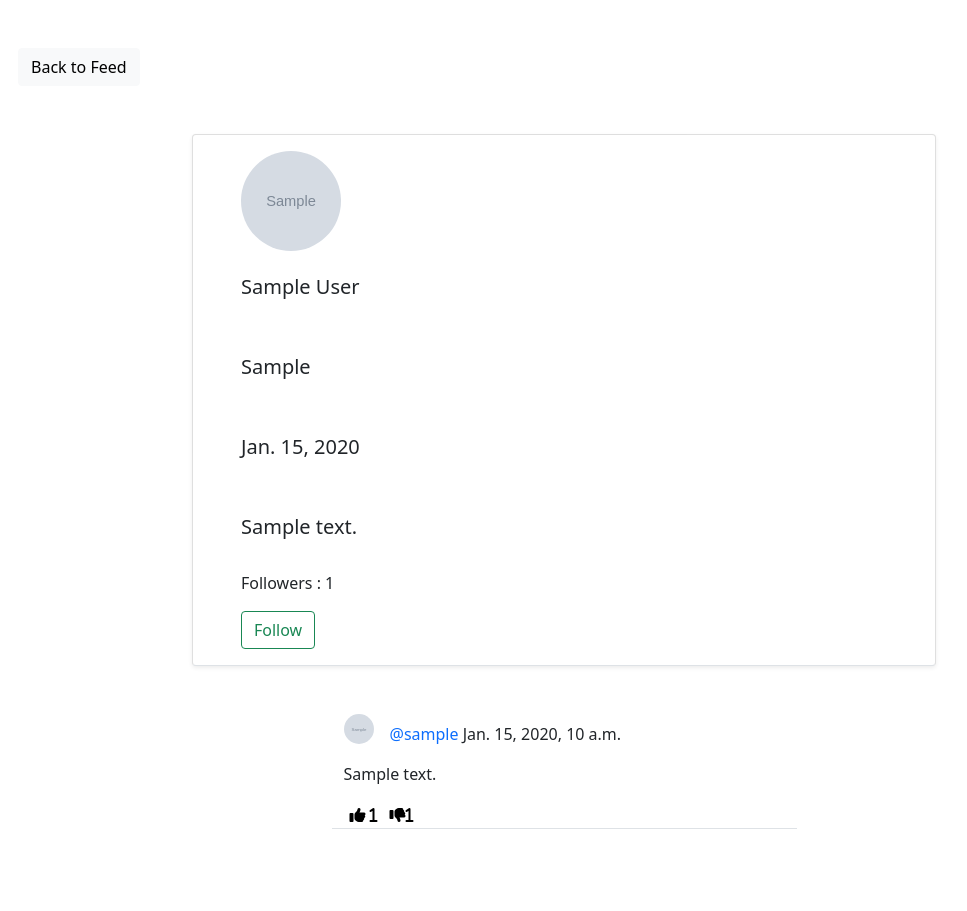
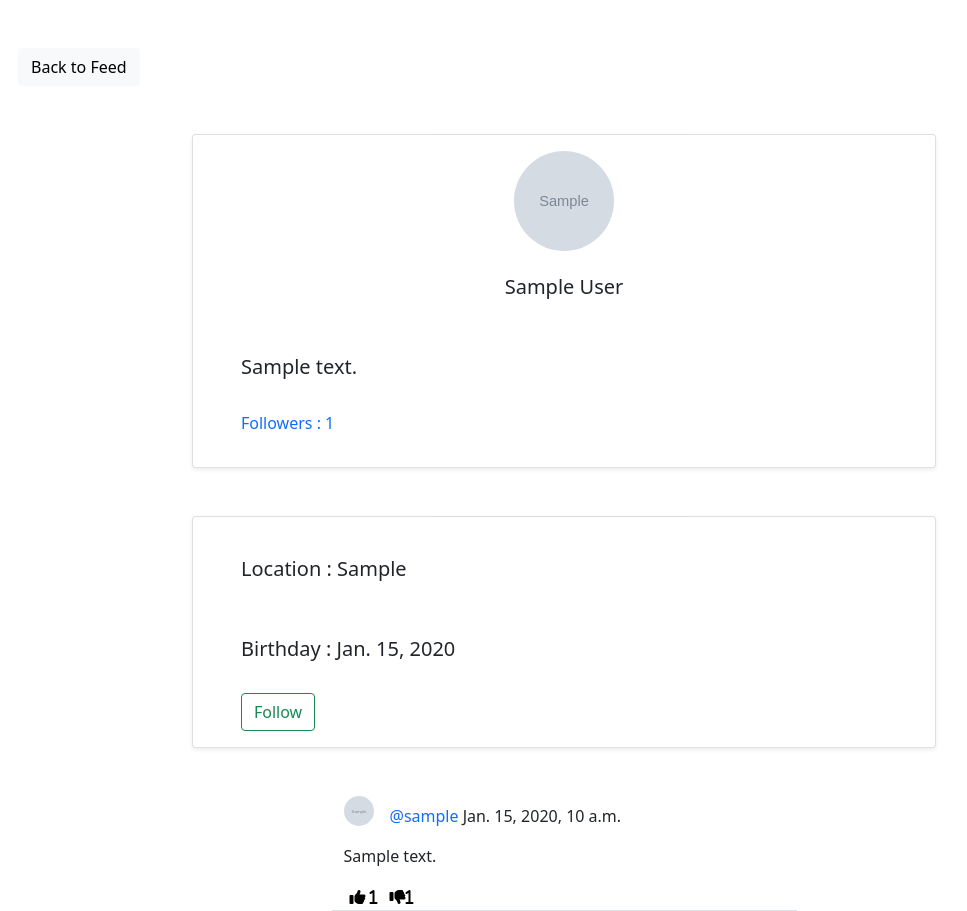
Before and after one commit to fernandezfelicio24/django_insta_media_website-, a Django app: page /social/profile/1/ in a window 1280 px wide. Shown: the part 56-967 px from the top of the page, without its empty margins (76-1043 px from the left). Before the commit the page ends 885 px from the top, so only its background shows below. Run offline with Django 4.2, Linux system fonts and the light colour scheme; tables that the repository leaves empty hold one stand-in row (values such as "Sample post"); grey boxes marked "Sample" are stand-in pictures; some libraries are stand-ins or nearby versions.

Commit message:
Finished Part 10

```diff
--- a/landing/templates/landing/navbar.html
+++ b/landing/templates/landing/navbar.html
@@ -48,7 +48,7 @@
                             <div class="nav-item dropdown">
                                 <a class="nav-link dropdown-toggle text-dark" data-bs-toggle="dropdown" role="buton" aria-expanded="false"><i class="fa fa-user"></i></a>
                                 <ul class="dropdown-menu">
-                                  <li><a class="dropdown-item" href="{% url 'profile' user.profile.user_id %}">Profile</a></li>
+                                  <li><a class="dropdown-item" href="{% url 'profile' request.user.profile.user_id %}">Profile</a></li>
                                   <li><a class="dropdown-item" href="{% url 'account_logout' %}">Sign Out</a></li>
                                 </ul>
                             </div>
--- a/social/templates/social/followers_list.html
+++ b/social/templates/social/followers_list.html
@@ -22,11 +22,11 @@
             {% for follower in followers %}
                 <div class="row justify-content-center">
                     <div class="col-md-5 col-sm-12 position-relative my-3">
-                            <a href="{% url 'profile' follower.profile.pk %}">
+                            <a href="{% url 'profile' follower.profile.pk %}" class="post-link">
                                 <img class="rounded-circle post-img" height="60" width="60" src="{{ follower.profile.picture.url }}">
                             </a>
 
-                             <a href="{% url 'profile' follower.profile.pk %}">
+                             <a href="{% url 'profile' follower.profile.pk %}" class="post-link">
                                   <h5 class="mt-3">@{{ follower.username }}</h5>
                                 </a>
                     </div>
--- a/social/templates/social/profile.html
+++ b/social/templates/social/profile.html
@@ -12,6 +12,9 @@
 
             <div class="row justify-content-center mt-5">
                     <div class="card shadow-sm col-md-8 col-sm-12 border-bottom px-5 pt-3">
+                            <div class="text-center">
+
+
                                 <img src="{{ profile.picture.url }}" class="rounded-circle" width="100" height="100" />
                                     {% if profile.name %}
                                     <h5 class="py-4">{{ profile.name }}
@@ -33,19 +36,31 @@
                                     </h5>
                                     {% endif %}
                                     </h5>
+                            </div>
 
-                            {% if profile.location%}
-                                <h5 class="py-4">{{ profile.location }}</h5>
-                            {% endif %}
-                            {% if profile.birth_day%}
-                                <h5 class="py-4">{{ profile.birth_day }}</h5>
-                            {% endif %}
                             {% if profile.bio%}
                                 <h5 class="py-4">{{ profile.bio}}</h5>
                             {% endif %}
 
                             <div class="mb-3">
+                               <a href="{% url 'list-followers' profile.pk %}" class="post-link">
                                    <p>Followers : {{ number_of_followers }}</p>
+                               </a>
+
+                            </div>
+
+                    </div>
+
+             </div>
+              <div class="row justify-content-center mt-5">
+                    <div class="card shadow-sm col-md-8 col-sm-12 border-bottom px-5 py-3">
+                         {% if profile.location%}
+                                <h5 class="py-4">Location : {{ profile.location }}</h5>
+                            {% endif %}
+                            {% if profile.birth_day%}
+                                <h5 class="py-4">Birthday : {{ profile.birth_day }}</h5>
+                            {% endif %}
+
                          {% if user == request.user %}
 
                             {% else %}
@@ -64,11 +79,7 @@
                                     {% endif %}
                          {% endif %}
                     </div>
-
               </div>
-
-             </div>
-
             {% for post in posts %}
                 <div class="row justify-content-center mt-5">
                     <div class="col-md-5 col-sm-12 border-bottom ">
```
Lines whose indentation alone changed are shown as unchanged.
